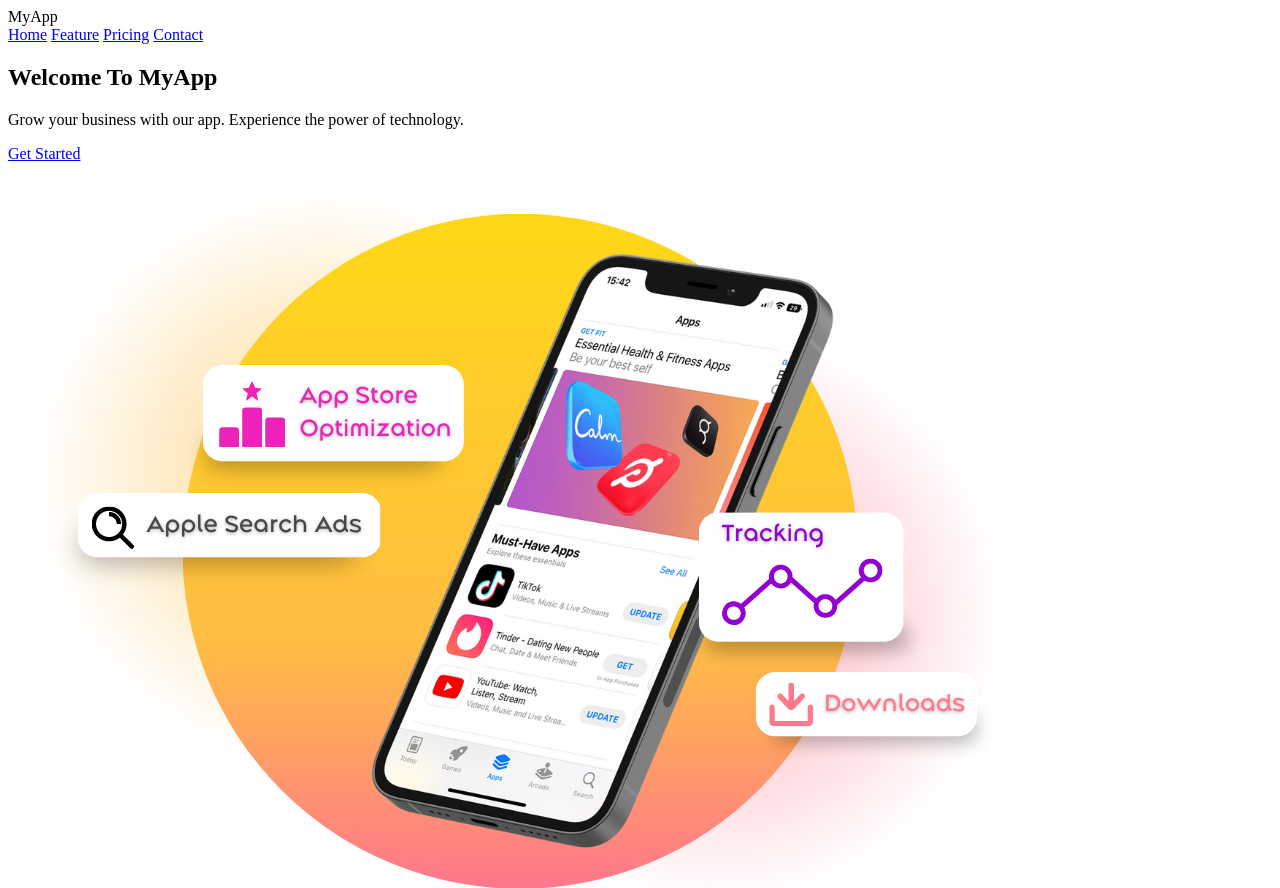
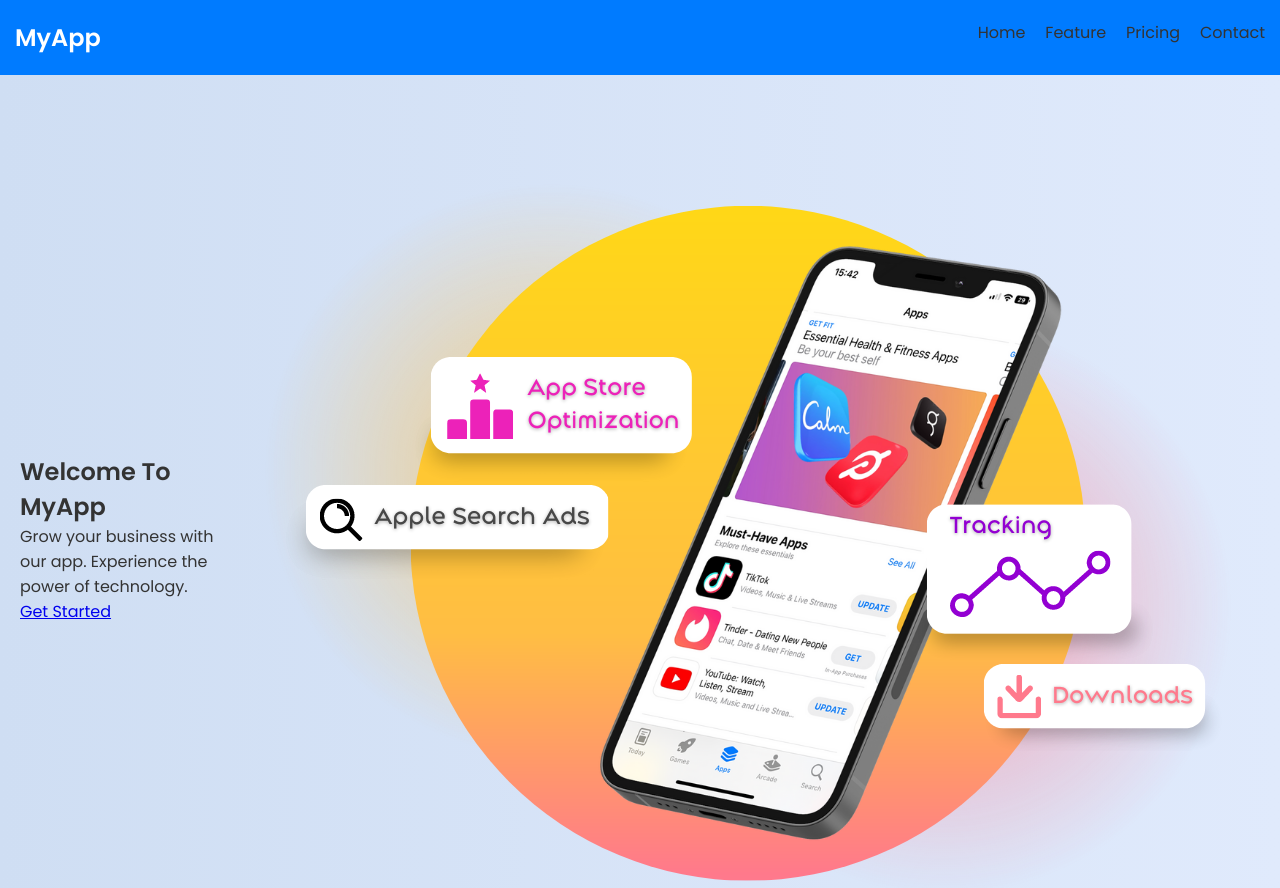
Before and after one commit to mdSoroarJahan/Marketing-Landing-Page, a plain HTML site: page index.html in a window 1280 px wide. Shown: the top 888 px of the page. Drawn offline with Linux system fonts and the light colour scheme.

Commit message:
Adding css up to hero section

```diff
--- a/index.html
+++ b/index.html
@@ -18,9 +18,9 @@
 </head>
 <body>
     <!-- Header Section -->
-    <header>
-        <div>MyApp</div>
-        <nav>
+    <header class="header">
+        <div class="logo">MyApp</div>
+        <nav class="nav">
             <a href="#">Home</a>
             <a href="#">Feature</a>
             <a href="#">Pricing</a>
@@ -29,7 +29,7 @@
     </header>
 
     <!-- Hero Section -->
-    <section>
+    <section class="hero">
         <div>
             <h1>Welcome To MyApp</h1>
             <p>Grow your business with our app. Experience the power of technology.</p>
--- a/style.css
+++ b/style.css
@@ -0,0 +1,71 @@
+* {
+    margin: 0;
+    padding: 0;
+    box-sizing: border-box;
+}
+:root {
+    --primary-color: #007bff; /* Blue */
+    --secondary-color: #333; /* Dark Gray */
+    --accent-color: #fff; /* White */
+    --bg-color: #f8f9fa; /* Light Gray */
+    --shadow-color: rgb(0, 0, 0, 0.1);
+    --success-color: #28a745; /* Green */
+    --error-color: #dc3545; /* Red */
+}
+
+body {
+    font-family: "Poppins", sans-serif;
+    background-color: var(--bg-color);
+    color: var(--secondary-color);
+}
+
+/* Header Section */
+
+.header {
+    background: var(--primary-color);
+    width: 100%;
+    padding: 20px 15px;
+    display: flex;
+    justify-content: space-between;
+    position: sticky;
+    top: 0;
+    z-index: 999991;
+}
+
+.logo {
+    font-size: 1.5rem;
+    font-weight: 600;
+    color: var(--accent-color);
+}
+
+.nav {
+    display: flex;
+    gap: 20px;
+}
+
+.nav a {
+    text-decoration: none;
+    color: var(--secondary-color);
+    font-weight: 500;
+    transition: color 0.2s ease-in-out;
+}
+
+.nav a:hover {
+    color: var(--accent-color);
+}
+
+/* Header section */
+
+/* Hero Section */
+.hero {
+    display: flex;
+    align-items: center;
+    justify-content: center;
+    text-align: left;
+    padding: 80px 20px;
+    background: #E0EAFC;  /* fallback for old browsers */
+    background: -webkit-linear-gradient(to right, #CFDEF3, #E0EAFC);  /* Chrome 10-25, Safari 5.1-6 */
+    background: linear-gradient(to right, #CFDEF3, #E0EAFC); /* W3C, IE 10+/ Edge, Firefox 16+, Chrome 26+, Opera 12+, Safari 7+ */
+
+}
+/* Hero Section */
```
